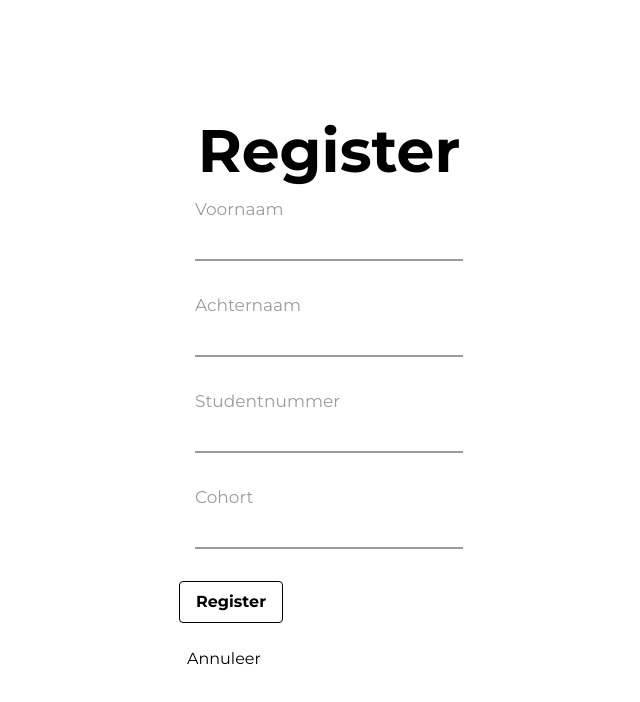
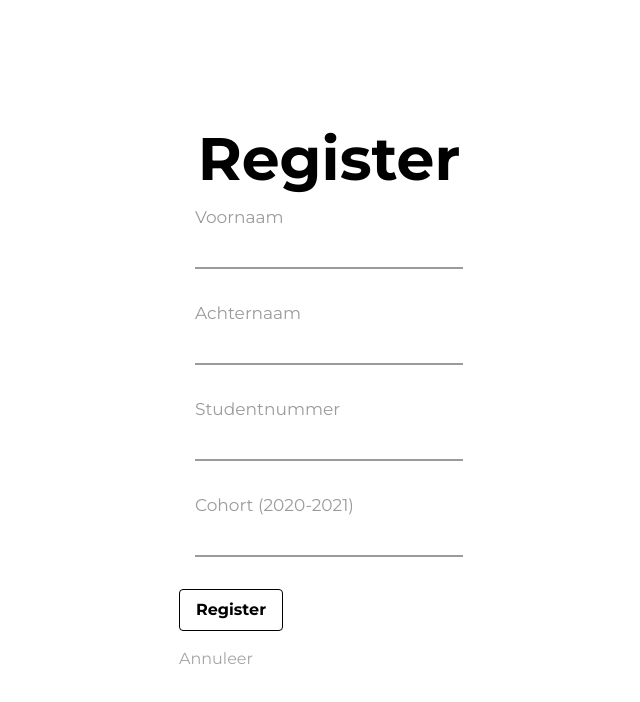
Before and after one commit to Sintayu-de-Kuiper/inventory-management-system, a Next.js app: page /register in a window 1280 px wide. Shown: the top 702 px of the page, without its empty margins (311-951 px from the left). Built offline with nearby package versions, Linux system fonts and the light colour scheme.

Commit message:
register done

```diff
--- a/src/app/register/page.tsx
+++ b/src/app/register/page.tsx
@@ -81,7 +81,7 @@ export default function Register() {
         </div>
 
         <div className="relative p-4">
-          <label htmlFor="klasnaam" className="form__label">Cohort</label>
+          <label htmlFor="klasnaam" className="form__label">Cohort (2020-2021)</label>
           <input
             id="className"
             name="className"
@@ -91,10 +91,10 @@ export default function Register() {
             required
           />
         </div>
-        <button type="submit" className="bg-purple-500 hover:bg-purple-700 text-black font-bold py-2 px-4 border border-purple-700 rounded">
+        <button type="submit" className="bg hover:bg-purple-700 text-white font-bold py-2 px-4 border hover:border-purple-700 rounded">
             Register
           </button>
-          <div className="p-2 rounded-full text-grye  cursor-pointer annuleer">
+          <div className="text-text-gray ">
             Annuleer
           </div>
 
```
Also changed, not shown: 1 other file (tests, documents, lock files or other folders).
